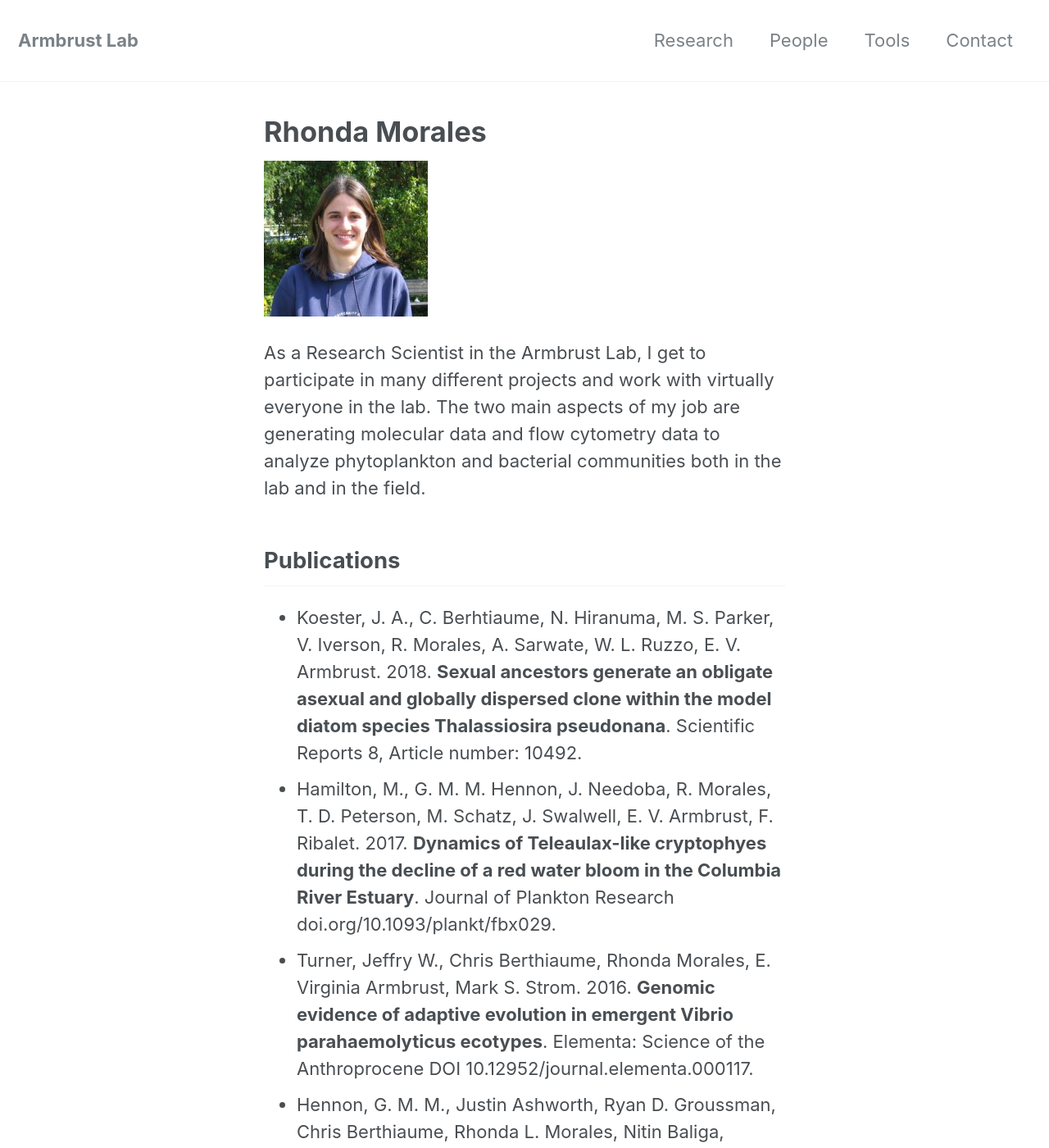
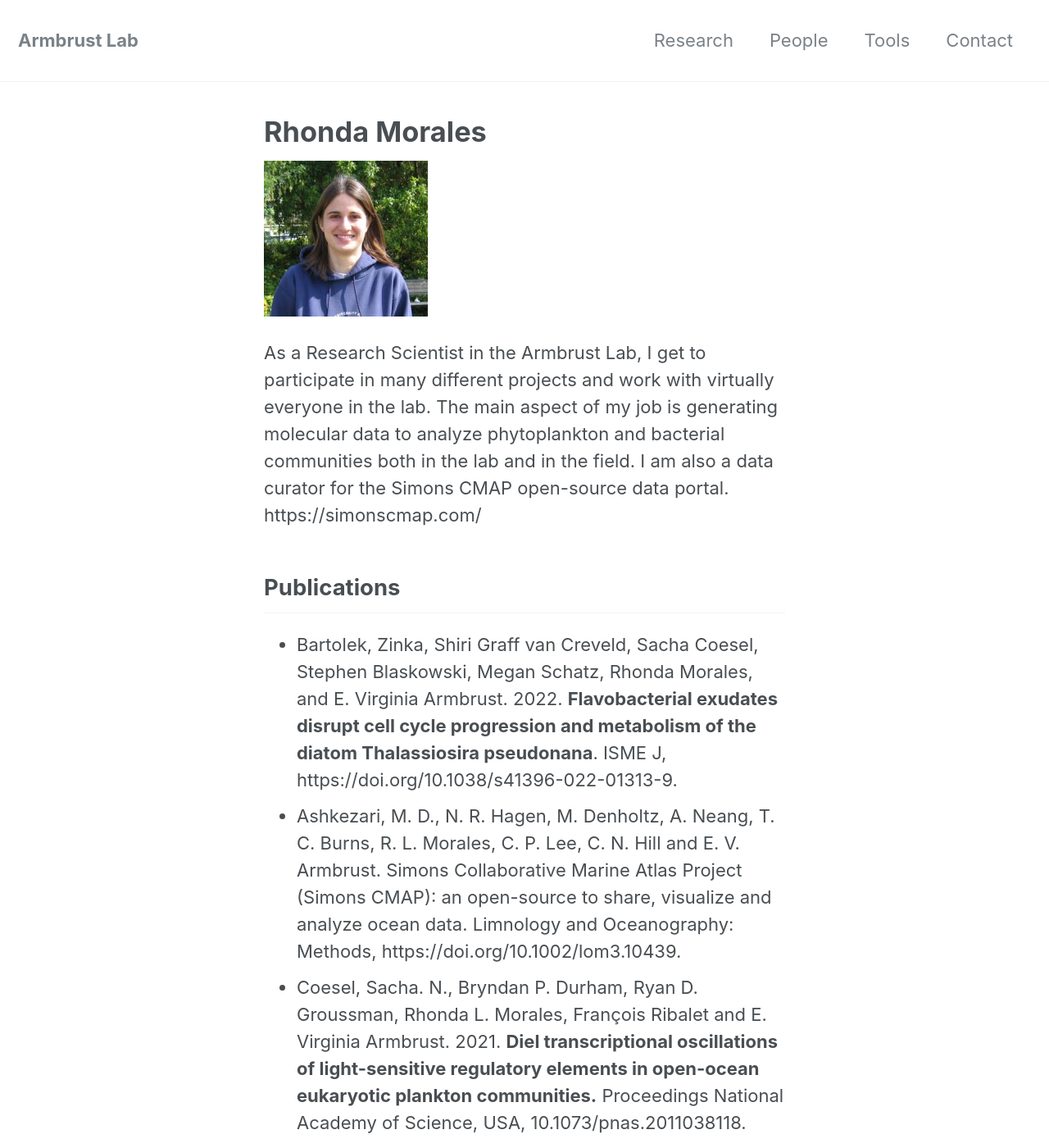
Before and after one commit to armbrustlab/armbrustlab.github.io, a Jekyll site: the page built from collections/_people/morales.md, in a window 1280 px wide and 1400 px high. Shown: the whole window at 82% size. Built offline with Jekyll 4.4.1, drawn with Linux system fonts in a browser that asks for light colours; nearby versions of some CDN libraries; some of the changed text lies outside the part shown.

Commit message:
Update morales.md

```diff
--- a/collections/_people/morales.md
+++ b/collections/_people/morales.md
@@ -3,9 +3,13 @@ title: Rhonda Morales
 ---
 ![Rhonda Morales]({% link /assets/images/Rhonda-w200.jpg %})
 
-As a Research Scientist in the Armbrust Lab, I get to participate in many different projects and work with virtually everyone in the lab. The two main aspects of my job are generating molecular data and flow cytometry data to analyze phytoplankton and bacterial communities both in the lab and in the field.
+As a Research Scientist in the Armbrust Lab, I get to participate in many different projects and work with virtually everyone in the lab. The main aspect of my job is generating molecular data to analyze phytoplankton and bacterial communities both in the lab and in the field. I am also a data curator for the Simons CMAP open-source data portal. https://simonscmap.com/
 
 ## Publications
+* Bartolek, Zinka, Shiri Graff van Creveld, Sacha Coesel, Stephen Blaskowski, Megan Schatz, Rhonda Morales, and E. Virginia Armbrust. 2022. **Flavobacterial exudates disrupt cell cycle progression and metabolism of the diatom Thalassiosira pseudonana**. ISME J, https://doi.org/10.1038/s41396-022-01313-9.
+* Ashkezari, M. D., N. R. Hagen, M. Denholtz, A. Neang, T. C. Burns, R. L. Morales, C. P. Lee, C. N. Hill and E. V. Armbrust. Simons Collaborative Marine Atlas Project (Simons CMAP): an open-source to share, visualize and analyze ocean data. Limnology and Oceanography: Methods, https://doi.org/10.1002/lom3.10439.
+* Coesel, Sacha. N., Bryndan P. Durham, Ryan D. Groussman, Rhonda L. Morales, François Ribalet and E. Virginia Armbrust. 2021. **Diel transcriptional oscillations of light-sensitive regulatory elements in open-ocean eukaryotic plankton communities.** Proceedings National Academy of Science, USA, 10.1073/pnas.2011038118.
+* Durham, Bryndan P., Angela K. Boysen, Laura T. Carlson, Ryan D. Groussman, Katherine R. Heal, Kelsey R. Cain, Rhonda L. Morales, Sacha Coesel, Robert M. Morris, Anitra E. Ingalls, E. Virginia Armbrust. 2019. **Sulfonate-based networks between eukaryotic phytoplankton and heterotrophic bacteria in the surface ocean.** Nature Microbiology, https://doi.10.1038/s41564-019-0507-5.
 * Koester, J. A., C. Berhtiaume, N. Hiranuma, M. S. Parker, V. Iverson, R. Morales, A. Sarwate, W. L. Ruzzo, E. V. Armbrust. 2018. **Sexual ancestors generate an obligate asexual and globally dispersed clone within the model diatom species Thalassiosira pseudonana**. Scientific Reports 8, Article number: 10492.
 * Hamilton, M., G. M. M. Hennon, J. Needoba, R. Morales, T. D. Peterson, M. Schatz, J. Swalwell, E. V. Armbrust, F. Ribalet. 2017. **Dynamics of Teleaulax-like cryptophyes during the decline of a red water bloom in the Columbia River Estuary**. Journal of Plankton Research doi.org/10.1093/plankt/fbx029.
 * Turner, Jeffry W., Chris Berthiaume, Rhonda Morales, E. Virginia Armbrust, Mark S. Strom. 2016. **Genomic evidence of adaptive evolution in emergent Vibrio parahaemolyticus ecotypes**. Elementa: Science of the Anthroprocene DOI 10.12952/journal.elementa.000117.
```
